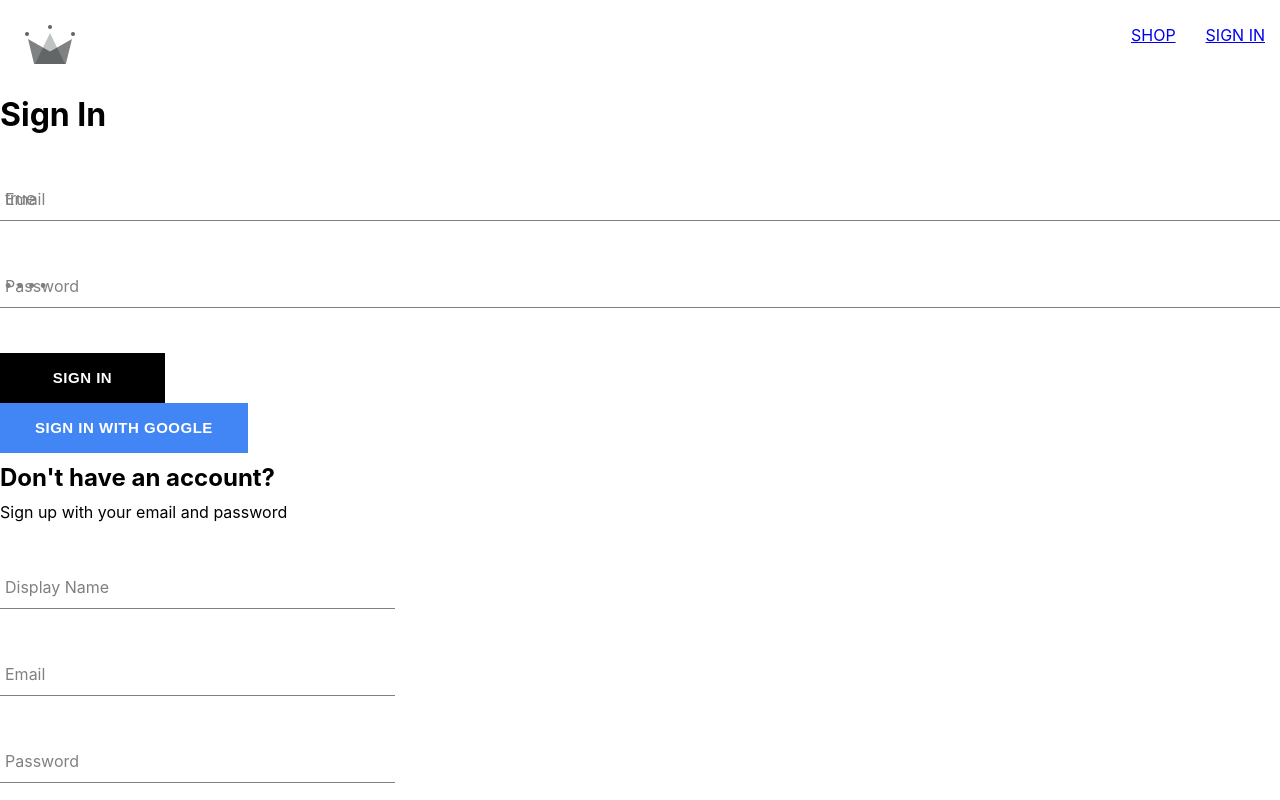
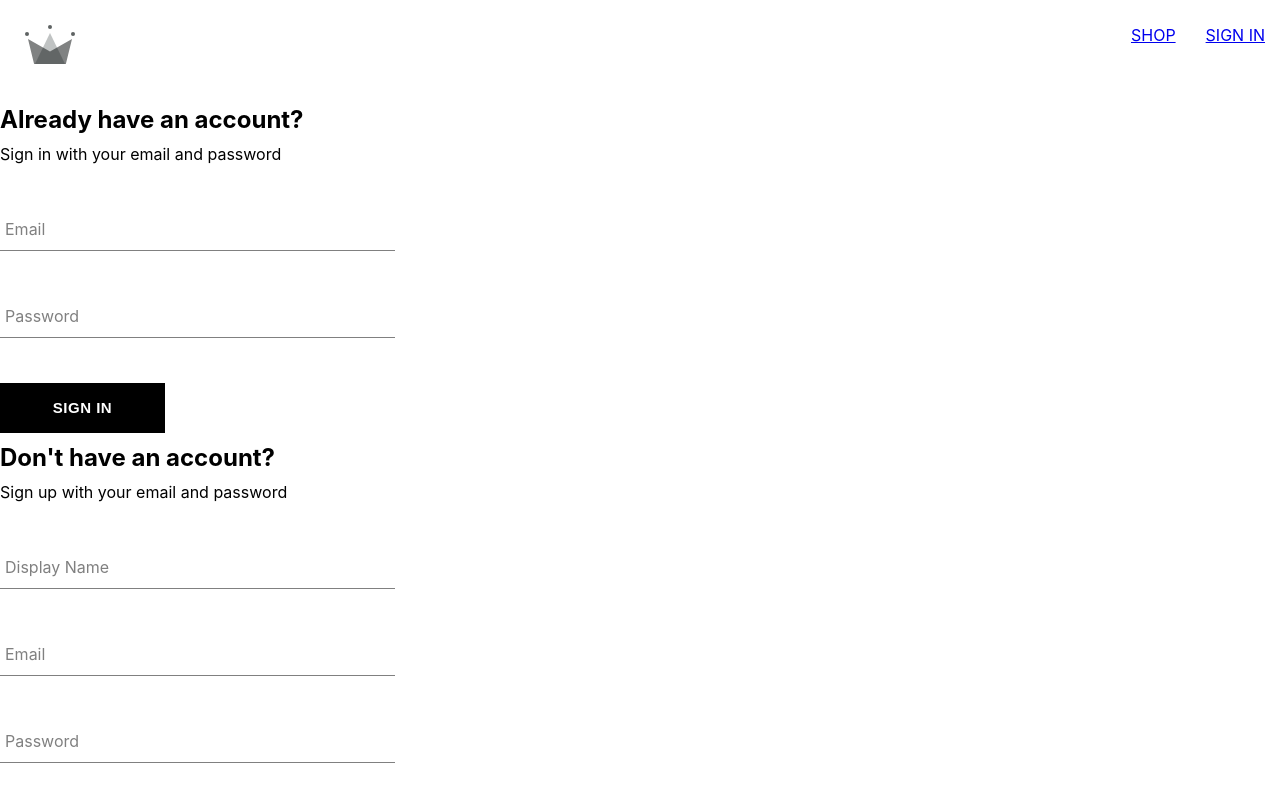
Before and after one commit to cambodianjesuss/crwn-clothing-2, a React (Create React App) app: page /auth in a window 1280 px wide. Shown: the top 800 px of the page. Built offline with nearby package versions, Linux system fonts and the light colour scheme; the HTML template or start-up script is replaced by a standard one.

Commit message:
Sign in component in auth route

```diff
--- a/src/components/sign-in-form/sign-in-form.component.js
+++ b/src/components/sign-in-form/sign-in-form.component.js
@@ -1,28 +1,79 @@
+import { createAuthUserWithEmailAndPassword, createUserDocumentFromAuth } from "../../utils/firebase/firebase.utils";
 import FormInput from "../form-input/form-input.component";
 import Button from "../button/button.component";
 
-const SignInForm = ({logGoogleUser})=>{
+import { useState } from "react";
+
+import './sign-in-form.styles.scss'
+import '../button/button.styles.scss'
+
+const defaultFormFields = {
+  email: "",
+  password: "",
+};
+
+const SignInForm = () => {
+  const [formFields, setFormFields] = useState(defaultFormFields);
+  const { email, password} = formFields;
+
+  console.log(formFields);
+
+  const resetFormFields = () => {
+    setFormFields(defaultFormFields)
+  }
+
+  const handleChange = (event) => {
+    const { name, value } = event.target;
+
+    setFormFields({ ...formFields, [name]: value });
+  };
+
+  const handleSubmit = async (event) => {
+    event.preventDefault();
+
+    // if(password !== confirmPassword) {
+    //   alert('passwords do not match')
+    //   return
+    // }
+
+    // try {
+    //   const {user} = await createAuthUserWithEmailAndPassword(email, password)
+
+    //   await createUserDocumentFromAuth(user, {displayName})
+    //   resetFormFields();
+
+    // } catch(error){
+    //   if(error.code === 'auth/email-already-in-use'){ alert('Cannot create user, email already in use')} else {console.log('user creation encountered an error', error)}
+    // }
+  };
+
   return (
-    <div>
-      <h1>Sign In</h1>
+    <div className="sign-up-container">
+    <h2>Already have an account?</h2>
+      <span>Sign in with your email and password</span>
+      <form onSubmit={handleSubmit}>
         <FormInput
           label="Email"
-        type="email"
+          type="text"
           required
+          onChange={handleChange}
           name="email"
-        value
+          value={email}
         />
         <FormInput
           label="Password"
           type="password"
           required
+          onChange={handleChange}
           name="password"
-        value
+          value={password}
         />
-      <Button>Sign in</Button>
-      <Button onClick={logGoogleUser} buttonType='google'>Sign in with Google</Button>
+        <Button buttonType='' type="submit">
+          Sign In
+        </Button>
+      </form>
     </div>
-  )
-}
+  );
+};
 
 export default SignInForm;
```
Also changed, not shown: src/components/sign-in-form/sign-in-form.styles.scss (added). Lines whose indentation alone changed are shown as unchanged.
